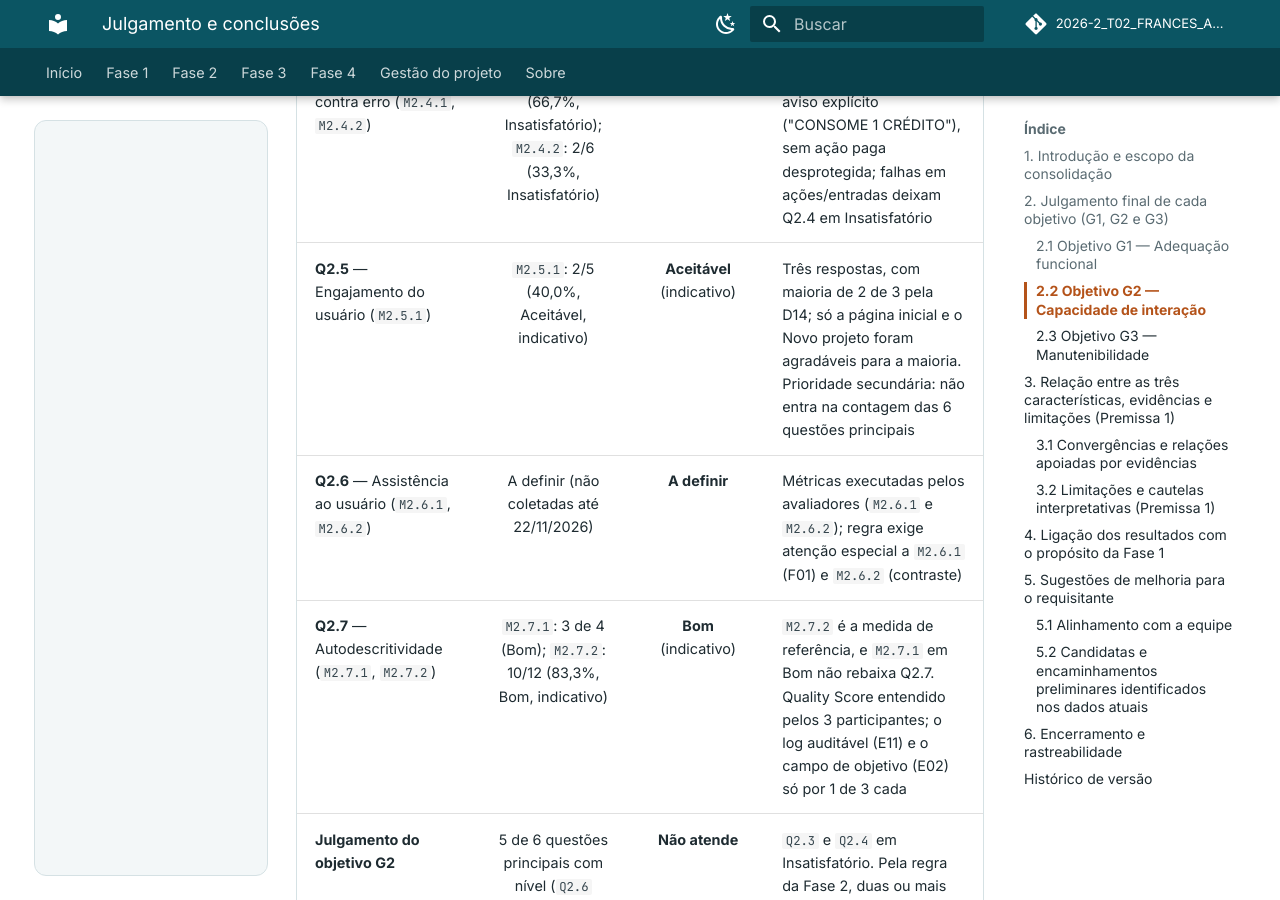
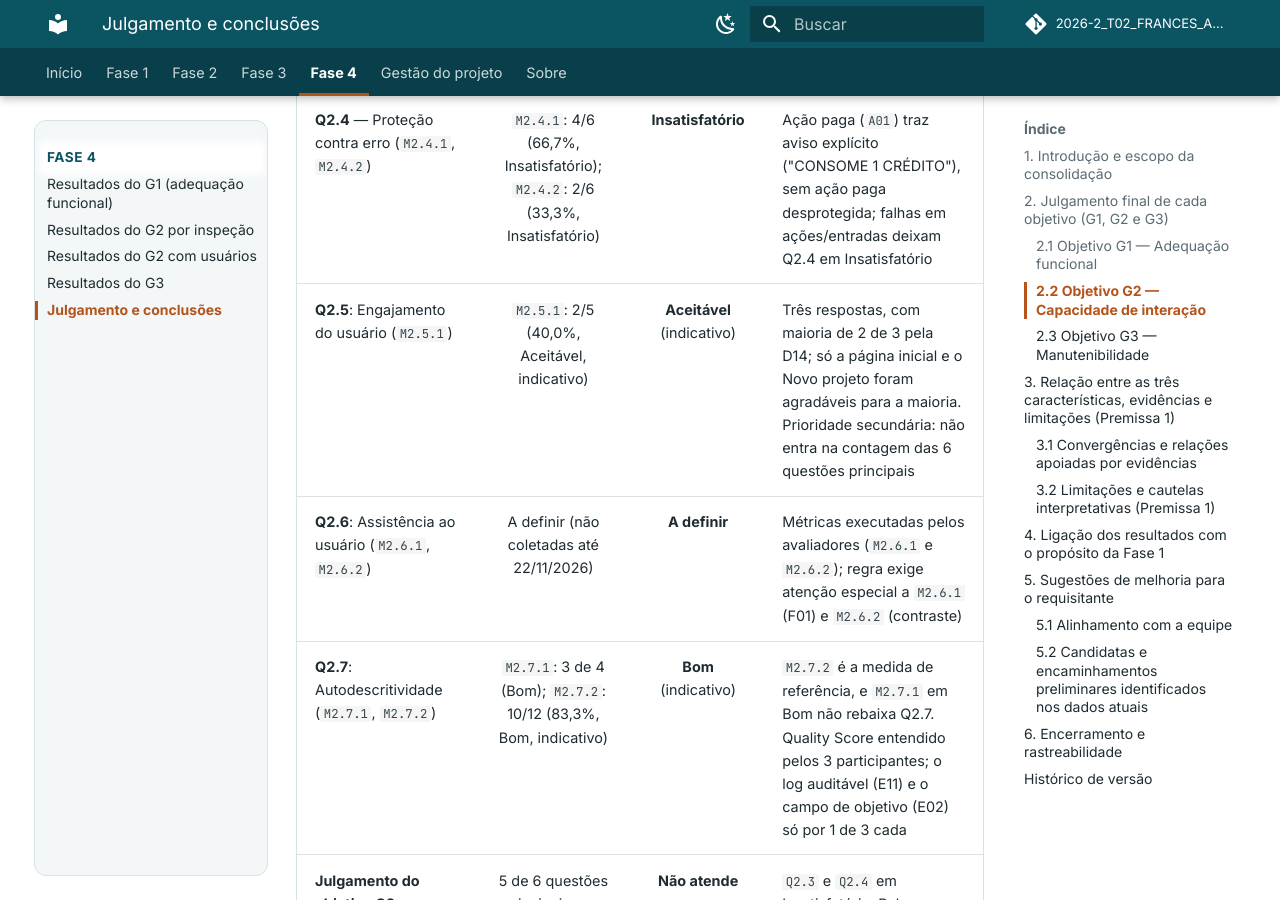
Before and after one commit to FCTE-Qualidade-de-Software-1/2026-2_T02_FRANCES_ALLEN, an MkDocs documentation site: the page built from docs/fase-4/julgamento-e-conclusoes.md, in a window 1280 px wide and 900 px high, scrolled down 2632 px. Built offline with MkDocs 1.6.1 and Material for MkDocs 9.7.7, drawn with Linux system fonts in a browser that asks for light colours; comment, search, counter and statistics services are not loaded; some of the changed text lies outside the part shown.

Commit message:
G2 com usuários: item de menu do julgamento, travessões e número solto

```diff
--- a/docs/fase-4/julgamento-e-conclusoes.md
+++ b/docs/fase-4/julgamento-e-conclusoes.md
@@ -43,9 +43,9 @@ A consolidação atual contempla as 8 métricas obtidas por inspeção (`resulta
 | **Q2.2** — Facilidade de aprendizado (`M2.2.1`, `M2.2.2`) | `M2.2.1`: 8/9 (88,9%, Bom); `M2.2.2`: 10/34 (29,4%, Insatisfatório) | **Aceitável** | Orientação cobre 8/9 funções (F08 sem orientação de uso/paginação); `M2.2.2` em Insatisfatório rebaixa Q2.2 de Bom para Aceitável |
 | **Q2.3** — Operabilidade (`M2.3.1`, `M2.3.2`) | `M2.3.1`: 0,25 (6/8, Insatisfatório); `M2.3.2`: 77/117 (65,8%, Insatisfatório) | **Insatisfatório** | Menor nível entre M2.3.1 e M2.3.2; 6/8 padrões comparáveis variam entre telas e 40/117 mensagens não são claras |
 | **Q2.4** — Proteção contra erro (`M2.4.1`, `M2.4.2`) | `M2.4.1`: 4/6 (66,7%, Insatisfatório); `M2.4.2`: 2/6 (33,3%, Insatisfatório) | **Insatisfatório** | Ação paga (`A01`) traz aviso explícito ("CONSOME 1 CRÉDITO"), sem ação paga desprotegida; falhas em ações/entradas deixam Q2.4 em Insatisfatório |
-| **Q2.5** — Engajamento do usuário (`M2.5.1`) | `M2.5.1`: 2/5 (40,0%, Aceitável, indicativo) | **Aceitável** (indicativo) | Três respostas, com maioria de 2 de 3 pela D14; só a página inicial e o Novo projeto foram agradáveis para a maioria. Prioridade secundária: não entra na contagem das 6 questões principais |
-| **Q2.6** — Assistência ao usuário (`M2.6.1`, `M2.6.2`) | A definir (não coletadas até 22/11/2026) | **A definir** | Métricas executadas pelos avaliadores (`M2.6.1` e `M2.6.2`); regra exige atenção especial a `M2.6.1` (F01) e `M2.6.2` (contraste) |
-| **Q2.7** — Autodescritividade (`M2.7.1`, `M2.7.2`) | `M2.7.1`: 3 de 4 (Bom); `M2.7.2`: 10/12 (83,3%, Bom, indicativo) | **Bom** (indicativo) | `M2.7.2` é a medida de referência, e `M2.7.1` em Bom não rebaixa Q2.7. Quality Score entendido pelos 3 participantes; o log auditável (E11) e o campo de objetivo (E02) só por 1 de 3 cada |
+| **Q2.5**: Engajamento do usuário (`M2.5.1`) | `M2.5.1`: 2/5 (40,0%, Aceitável, indicativo) | **Aceitável** (indicativo) | Três respostas, com maioria de 2 de 3 pela D14; só a página inicial e o Novo projeto foram agradáveis para a maioria. Prioridade secundária: não entra na contagem das 6 questões principais |
+| **Q2.6**: Assistência ao usuário (`M2.6.1`, `M2.6.2`) | A definir (não coletadas até 22/11/2026) | **A definir** | Métricas executadas pelos avaliadores (`M2.6.1` e `M2.6.2`); regra exige atenção especial a `M2.6.1` (F01) e `M2.6.2` (contraste) |
+| **Q2.7**: Autodescritividade (`M2.7.1`, `M2.7.2`) | `M2.7.1`: 3 de 4 (Bom); `M2.7.2`: 10/12 (83,3%, Bom, indicativo) | **Bom** (indicativo) | `M2.7.2` é a medida de referência, e `M2.7.1` em Bom não rebaixa Q2.7. Quality Score entendido pelos 3 participantes; o log auditável (E11) e o campo de objetivo (E02) só por 1 de 3 cada |
 | **Julgamento do objetivo G2** | 5 de 6 questões principais com nível (`Q2.6` pendente) | **Não atende** | `Q2.3` e `Q2.4` em Insatisfatório. Pela regra da Fase 2, duas ou mais questões principais em Insatisfatório levam a "Não atende", qualquer que venha a ser o nível de `Q2.6` |
 
 ### 2.3 Objetivo G3 — Manutenibilidade
--- a/mkdocs.yml
+++ b/mkdocs.yml
@@ -113,6 +113,7 @@ nav:
       - Resultados do G2 por inspeção: fase-4/resultados-g2-inspecao.md
       - Resultados do G2 com usuários: fase-4/resultados-g2-usuarios.md
       - Resultados do G3: fase-4/resultados-g3.md
+      - Julgamento e conclusões: fase-4/julgamento-e-conclusoes.md
   - Gestão do projeto:
       - gestao/index.md
       - Plano de medição: gestao/plano-de-medicao.md
```
Also changed, not shown: dados/avaliacao/G2/M2.7.2/coleta.md (+1 -1 lines), docs/fase-4/resultados-g2-usuarios.md (+1 -1 lines).
